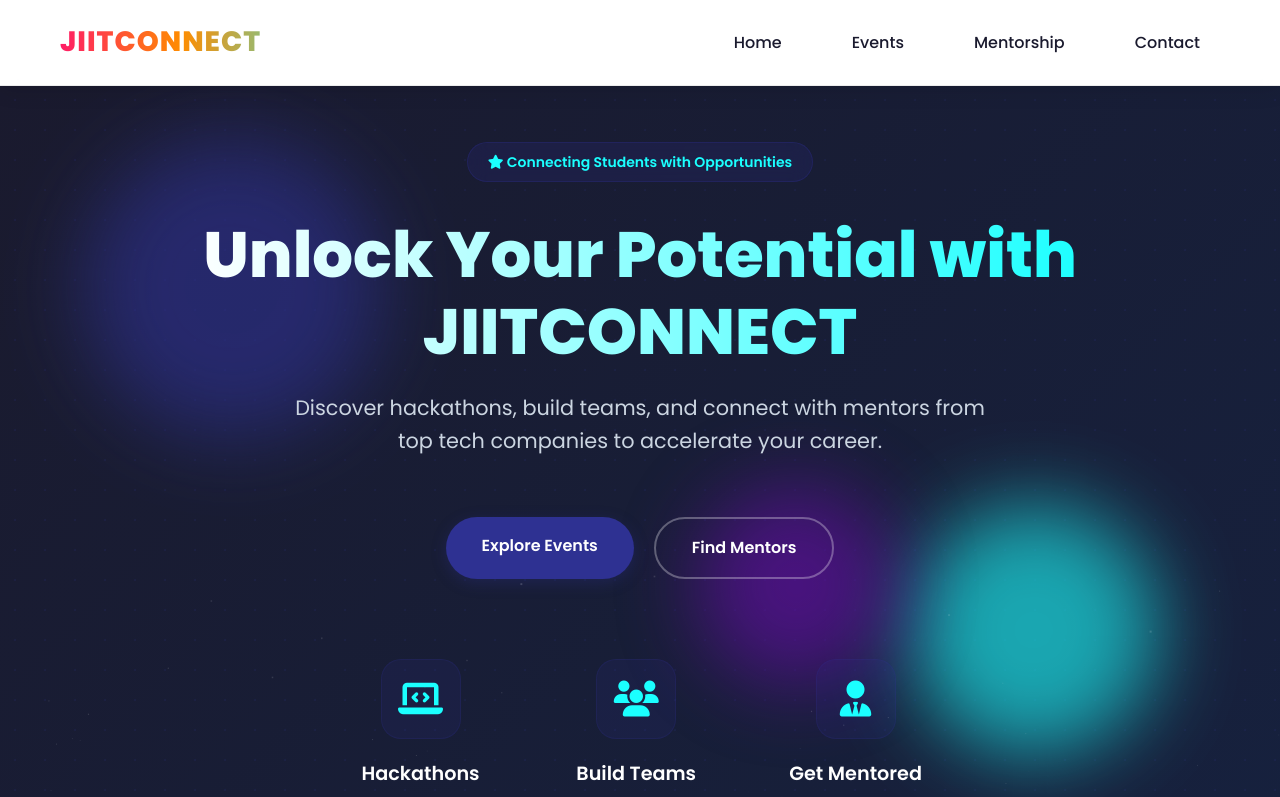
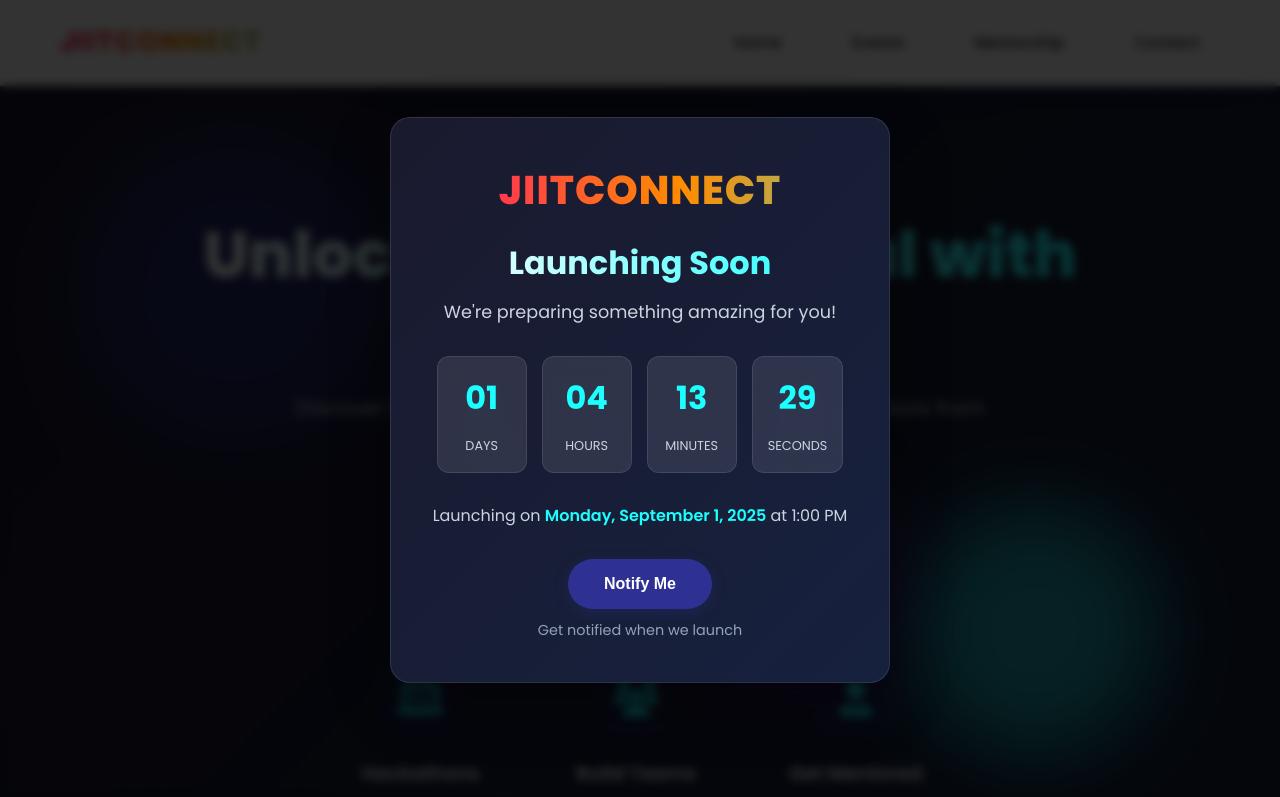
Before and after one commit to kartik098ki/jiitconnect.in, a plain HTML site: page index.html in a window 1280 px wide. Shown: the top 797 px of the page. Drawn offline with nearby package versions, Linux system fonts and the light colour scheme.

Commit message:
Update index.html

```diff
--- a/index.html
+++ b/index.html
@@ -329,6 +329,46 @@
         </div>
     </div>
 
+    <!-- Launch Countdown Modal -->
+    <div id="launchModal" class="launch-modal">
+        <div class="modal-overlay"></div>
+        <div class="modal-content">
+            <div class="modal-header">
+                <div class="modal-logo">JIITCONNECT</div>
+                <h2>Launching Soon</h2>
+                <p>We're preparing something amazing for you!</p>
+            </div>
+
+            <div class="countdown-container">
+                <div class="countdown-item">
+                    <span id="modalDays">00</span>
+                    <span>Days</span>
+                </div>
+                <div class="countdown-item">
+                    <span id="modalHours">00</span>
+                    <span>Hours</span>
+                </div>
+                <div class="countdown-item">
+                    <span id="modalMinutes">00</span>
+                    <span>Minutes</span>
+                </div>
+                <div class="countdown-item">
+                    <span id="modalSeconds">00</span>
+                    <span>Seconds</span>
+                </div>
+            </div>
+
+            <div class="launch-info">
+                <p>Launching on <span id="modalLaunchDate"></span> at 1:00 PM</p>
+            </div>
+
+            <div class="modal-footer">
+                <button id="notifyBtn" class="btn">Notify Me</button>
+                <p class="small-text">Get notified when we launch</p>
+            </div>
+        </div>
+    </div>
+
     <script src="script.js"></script>
 </body>
 </html>
```
